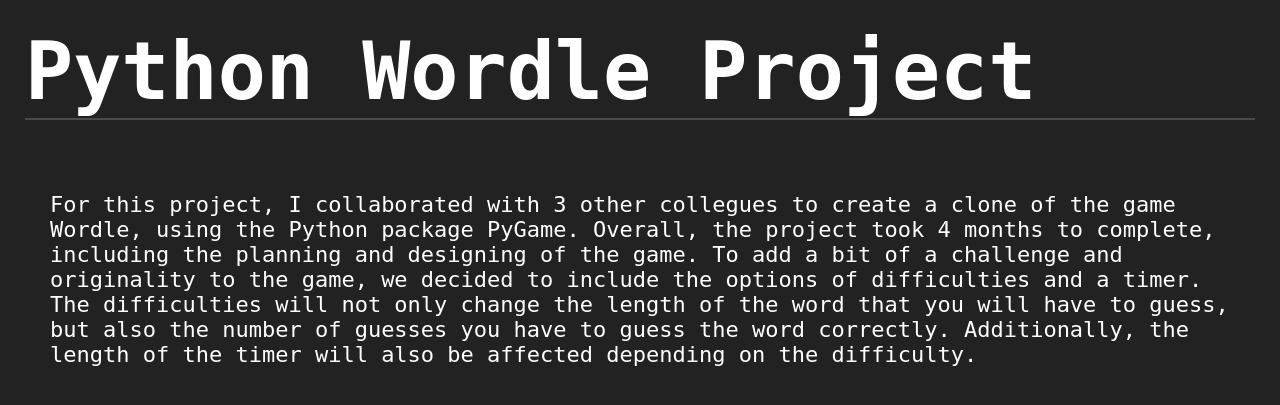
After one commit to viccon23/PersonalSitePy, a Flask app: page /Wordle in a window 1280 px wide. The commit adds this page. Shown: the top 405 px of the page. Run offline with Flask 3, Linux system fonts and the light colour scheme.

Commit message:
UI and Wordle HTML updated

```diff
--- a/templates/base.html
+++ b/templates/base.html
@@ -10,11 +10,8 @@
     <div class="menu-link">
         <div class="projects">
             <h1>Projects:</h1>
-            <a href="/Wordle">Wordle</a>
+            <a href="/Wordle">Python Wordle Clone</a>
             <a href="/DiscordMessageBot">Discord Message Bot</a>
-        </div>
-        <div class="Education">
-            <h1 href="/Education"> Education</h1>
         </div>
         <div class="Contact">
             <h1>Contact Info:</h1>
--- /dev/null
+++ b/templates/wordle.html
@@ -0,0 +1,15 @@
+<!DOCTYPE html>
+<head>
+    <link rel="stylesheet" href="static/basic.css">
+    <title> Python Wordle Project</title>
+</head>
+<body>
+    <div class="FrontPageTitle">
+        <h1> Python Wordle Project </h1>
+    </div>
+    <p class="content"> For this project, I collaborated with 3 other collegues to create a clone of the game Wordle, using the Python package PyGame.
+        Overall, the project took 4 months to complete, including the planning and designing of the game. To add a bit of a challenge and originality to the game,
+        we decided to include the options of difficulties and a timer. The difficulties will not only change the length of the word that you
+        will have to guess, but also the number of guesses you have to guess the word correctly. Additionally, the length of the timer will also be affected depending on the difficulty.
+    </p>
+</body>
```
Also changed, not shown: templates/MessageBot.html (added).
